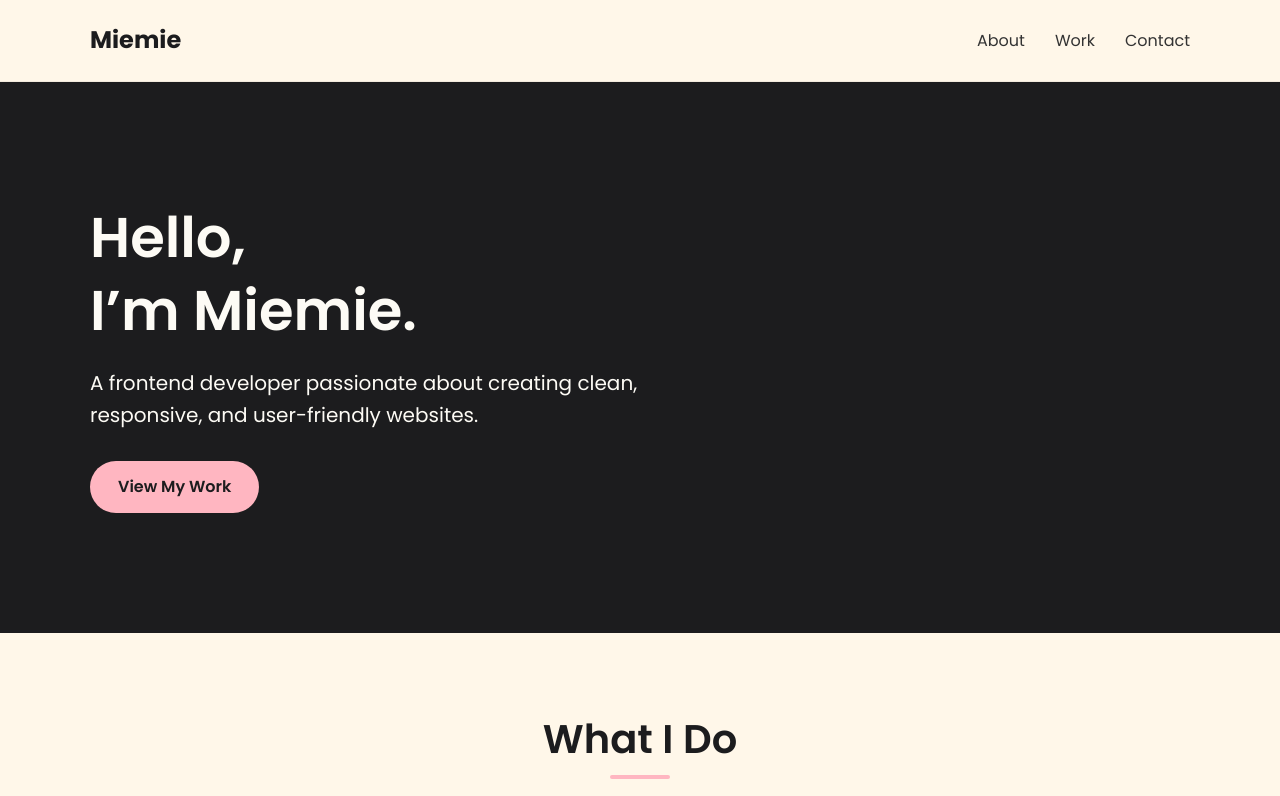
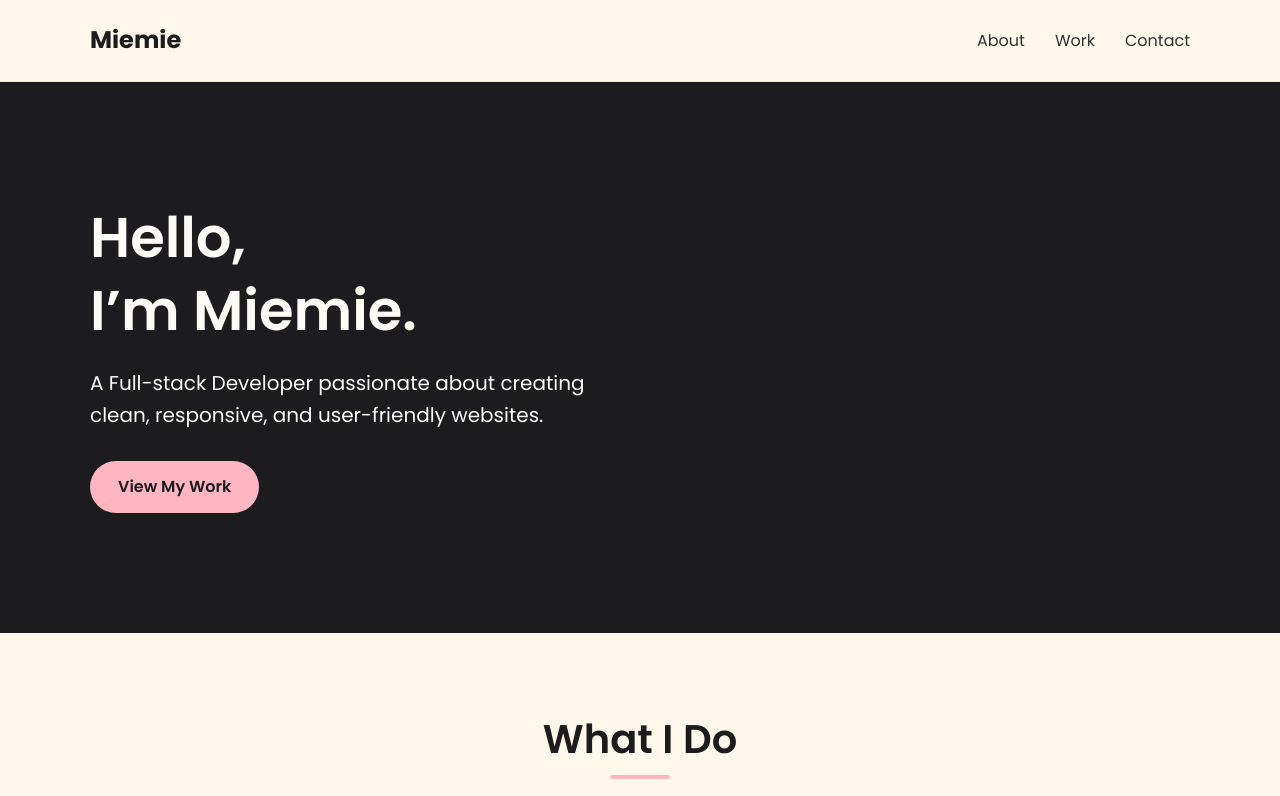
Before and after one commit to Enumah100/MiemiePersonalWebsite, a plain HTML site: page index.html in a window 1280 px wide. Shown: the top 796 px of the page. Drawn offline with Linux system fonts and the light colour scheme.

Commit message:
update website content

```diff
--- a/index.html
+++ b/index.html
@@ -30,7 +30,7 @@
     <section id="home" class="hero">
       <div class="container">
         <h1>Hello,<br>I’m Miemie.</h1>
-        <p>A frontend developer passionate about creating clean, responsive, and user-friendly websites.</p>
+        <p>A Full-stack Developer passionate about creating clean, responsive, and user-friendly websites.</p>
         <a href="#work" class="cta-button">View My Work</a>
       </div>
     </section>
```
